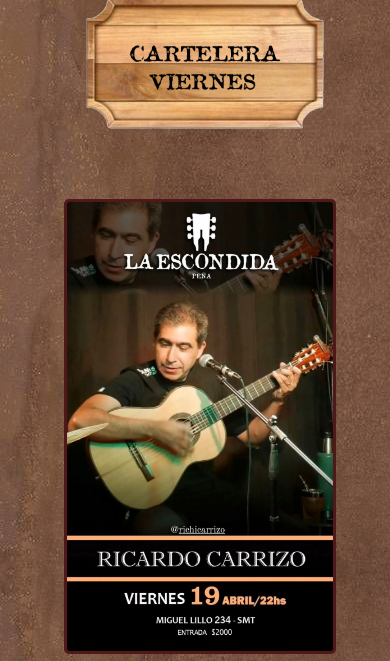
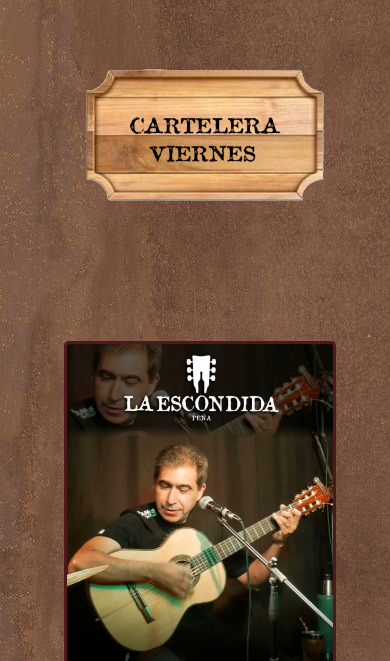
Before and after one commit to AlvaroGonzaloCampo/proyectoalvarogonzalo, a website: page index.html in a window 390 px wide. Shown: the part 161-822 px from the top of the page. Drawn offline with nearby package versions, Linux system fonts and the light colour scheme.

Commit message:
cambiosresponsive

```diff
--- a/scss/_responsive.scss
+++ b/scss/_responsive.scss
@@ -315,6 +315,7 @@
             display: none;
         }
         .tituloCarteleras{
+            margin-top: 5rem;
             margin-left: 5rem;
         }
         .carteleras{
@@ -322,12 +323,12 @@
             .imgCartelera{
                 margin-left: 4rem;
                 width: 17rem;
-                margin-top: 10px;
+                margin-top: 5rem;
             }
             .imgCartelerasab {
                 width: 17rem;
                 margin-left: 4rem;
-                margin-top: 10px;
+                margin-top: 5rem;
             }
         }
         .separador1{
```
Also changed, not shown: css/estilos.css, 1 other file.
